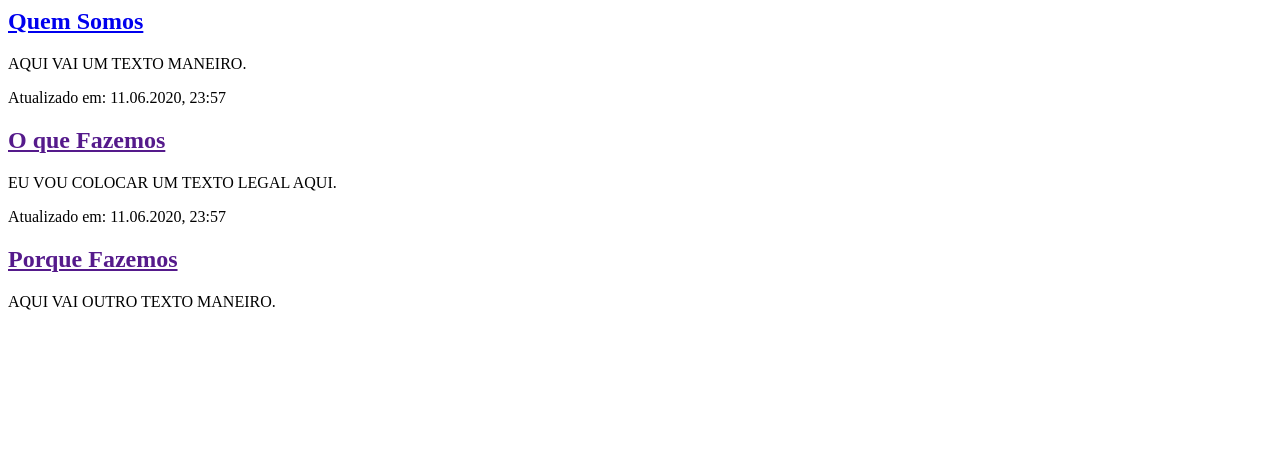
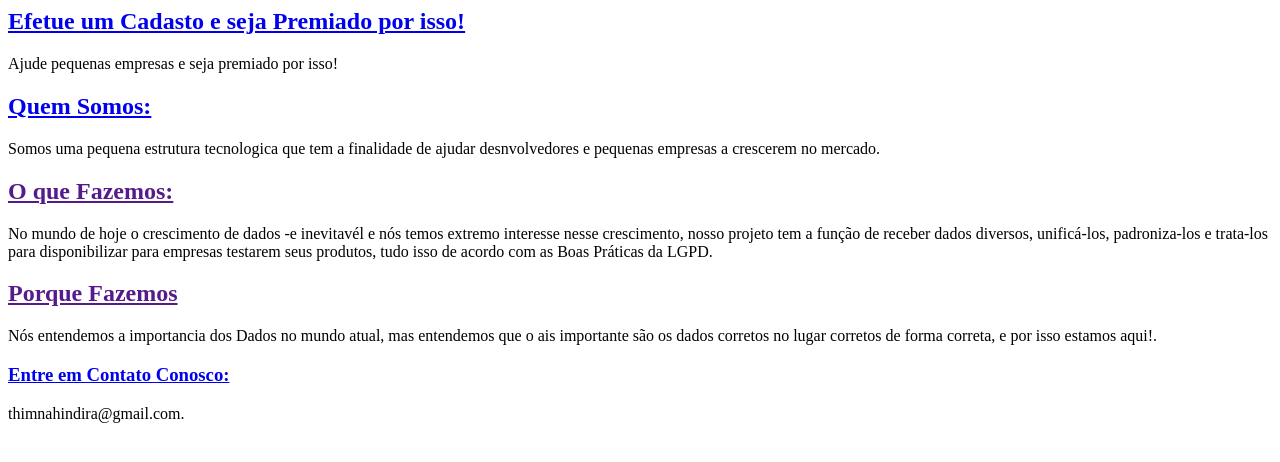
Before and after one commit to thimnahindira/my-first-blog, a Django app: template workapp/mysite/templates/blog/post_list.html in a window 1280 px wide. Shown: the top 462 px of the page. Run offline with Django 3.2, Linux system fonts and the light colour scheme; the template is opened without the code that fills it, so the values that code supplies are empty.

Commit message:
Changed the HTML for the site.

```diff
--- a/workapp/mysite/templates/blog/post_list.html
+++ b/workapp/mysite/templates/blog/post_list.html
@@ -1,23 +1,33 @@
 <html>
     <head>
-        <title>CadaStro PessoaL</title>
+        <title>Cadastro PessoaL</title>
     </head>
     <body>
-        <div>
-            <h2><a href="/">Quem Somos</a></h2>
-			<p>AQUI VAI UM TEXTO MANEIRO.</p>
+	    <div>
+            <h2><a href="/">Efetue um Cadasto e seja Premiado por isso!</a></h2>
+			<p>Ajude pequenas empresas e seja premiado por isso!</p>
         </div>
 
         <div>
-            <p>Atualizado em: 11.06.2020, 23:57</p>
-            <h2><a href="">O que Fazemos</a></h2>
-            <p>EU VOU COLOCAR UM TEXTO LEGAL AQUI.</p>
+            <h2><a href="/">Quem Somos:</a></h2>
+			<p>Somos uma pequena estrutura tecnologica que tem a finalidade de ajudar desnvolvedores e pequenas empresas a crescerem no mercado.</p>
         </div>
 
         <div>
-            <p>Atualizado em: 11.06.2020, 23:57</p>
+            <h2><a href="">O que Fazemos:</a></h2>
+            <p>No mundo de hoje o crescimento de dados -e inevitavél e nós temos extremo interesse nesse crescimento, nosso projeto tem a função de receber dados diversos, unificá-los, padroniza-los e trata-los para disponibilizar para empresas testarem seus produtos, tudo isso de acordo com as Boas Práticas da LGPD.</p>
+        </div>
+
+        <div>
             <h2><a href="">Porque Fazemos</a></h2>
-            <p>AQUI VAI OUTRO TEXTO MANEIRO.</p>
+            <p>Nós entendemos a importancia dos Dados no mundo atual, mas entendemos que o ais importante são os dados corretos no lugar corretos de forma correta, e por isso estamos aqui!.</p>
         </div>
+
+		<div>
+            <h3><a href="/">Entre em Contato Conosco:</a></h3>
+			<p>thimnahindira@gmail.com.</p>
+        </div>
+
+
     </body>
 </html>
--- a/workapp/mysite/views.py
+++ b/workapp/mysite/views.py
@@ -1,4 +1,9 @@
 from django.shortcuts import render
+from .models import Post
 
 def post_list(request):
     return render(request, 'blog/post_list.html', {})
+
+def post_list(request):
+    posts = Post.objects.filter(published_date__lte=timezone.now()).order_by('published_date')
+    return render(request, 'blog/post_list.html', {})
--- a/workapp/workapp/urls.py
+++ b/workapp/workapp/urls.py
@@ -14,10 +14,9 @@ Including another URLconf
     2. Add a URL to urlpatterns:  path('blog/', include('blog.urls'))
 """
 from django.contrib import admin
-from django.urls import include, path
+from django.urls import path
 
 urlpatterns = [
     path('admin/', admin.site.urls),
-    path('', include('mysite.urls'))
 
 ]
```
